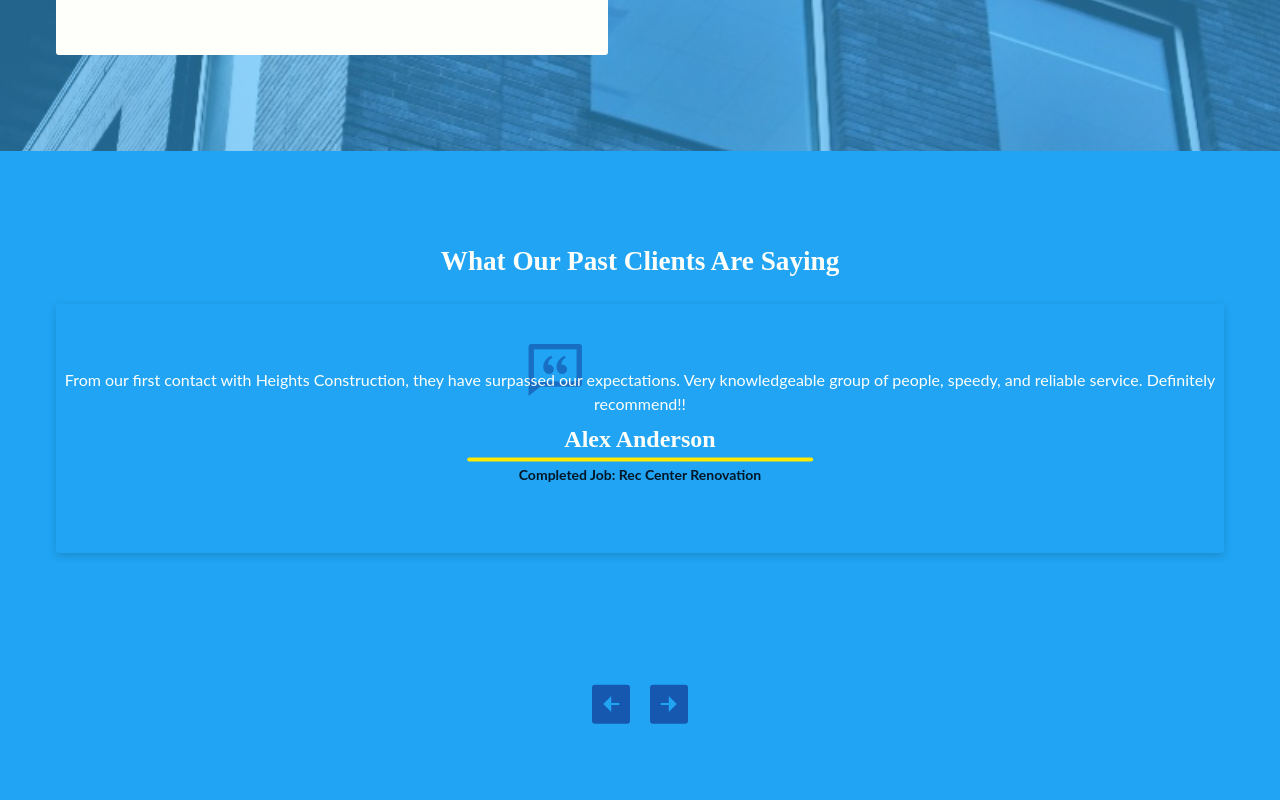
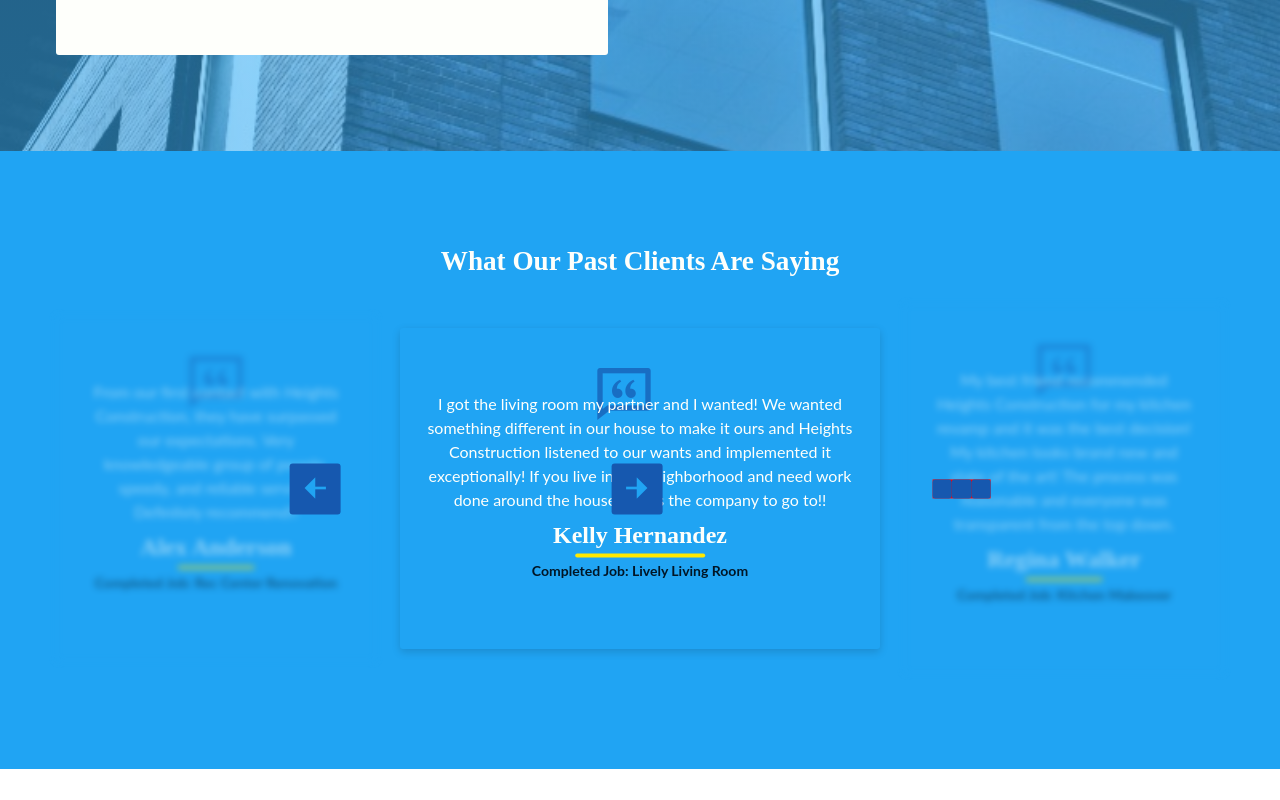
Before and after one commit to olopcodes/hcr-construction-site, a website: page src/index.html in a window 1280 px wide. Shown: the part 3080-3880 px from the top of the page. After the commit the page ends 3849 px from the top, so only its background shows below. Drawn offline with nearby package versions, Linux system fonts and the light colour scheme; files that its build step writes are made by us from their sources; files whose address does not match are found by name.

Commit message:
working on the responsiveness of the testimonials

```diff
--- a/src/index.html
+++ b/src/index.html
@@ -251,7 +251,10 @@
         <div class="container">
           <h2 class="heading-section">what our past clients are saying</h2>
           <div class="home-testimonials__wrapper">
-            <div id="testimonial-1" class="home-testimonials__box active">
+            <div
+              id="testimonial-1"
+              class="home-testimonials__box before-active"
+            >
               <span class="home-testimonials__icon"
                 ><i class="ri-chat-quote-line"></i
               ></span>
@@ -266,7 +269,7 @@
               </p>
             </div>
 
-            <div id="testimonial-2" class="home-testimonials__box">
+            <div id="testimonial-2" class="home-testimonials__box active">
               <span class="home-testimonials__icon"
                 ><i class="ri-chat-quote-line"></i
               ></span>
@@ -283,7 +286,7 @@
               </p>
             </div>
 
-            <div id="testimonial-3" class="home-testimonials__box">
+            <div id="testimonial-3" class="home-testimonials__box after-active">
               <span class="home-testimonials__icon"
                 ><i class="ri-chat-quote-line"></i
               ></span>
--- a/src/sass/pages/_home.scss
+++ b/src/sass/pages/_home.scss
@@ -461,22 +461,57 @@
   &__wrapper {
     position: relative;
     height: 25rem;
+    @include mq($media-min) {
+      display: grid;
+      grid-template-columns: 1fr 1.5fr 1fr;
+      gap: 1.5em;
+      height: auto;
+      align-items: center;
+    }
   }
 
   &__box {
+    @include centerAbsolutely;
     text-align: center;
     border-radius: 3px;
-    position: absolute;
     padding: 4em 0.5em;
     transition: 250ms ease;
     // height: 23rem;
     opacity: 0;
     background-color: $color-bg-light;
+
+    @include mq($media-tab-land) {
+      opacity: 0.5;
+      z-index: 2;
+      position: unset;
+      left: 0;
+      top: 0;
+      transform: translate(0);
+      padding: 4em 2em;
+      filter: blur(3px);
+    }
+
+    &.before-active {
+    }
+
+    &.after-active {
+    }
+
     &.active {
       opacity: 1;
       z-index: 2;
       // background-color: $color-bg;
       box-shadow: $box-shadow;
+
+      @include mq($media-min) {
+        width: 22rem;
+        padding: 4em 1.5em;
+      }
+
+      @include mq($media-tab-land) {
+        width: auto;
+        filter: blur(0);
+      }
     }
   }
 
@@ -530,6 +565,11 @@
     display: flex;
     align-items: center;
     justify-content: space-between;
+    z-index: 3;
+    @include mq($media-tab-land) {
+      width: 60%;
+      top: 50%;
+    }
   }
 
   &__btns button {
@@ -543,6 +583,9 @@
     place-items: center;
     background-color: $color-bg;
     cursor: pointer;
+    @include mq($media-tab-land) {
+      font-size: 2rem;
+    }
     &:hover {
       box-shadow: $box-shadow;
       opacity: 0.9;
@@ -551,5 +594,9 @@
 
   &__circles {
     display: none;
+    @include mq($media-tab-land) {
+      display: flex;
+      background-color: red;
+    }
   }
 }
```
Also changed, not shown: dist/index.html, dist/sass/main.css, dist/sass/pages/_home.scss.
